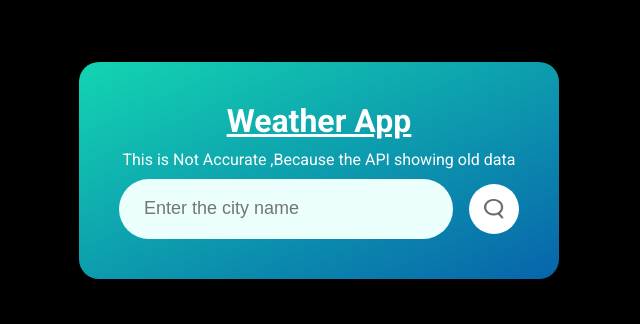
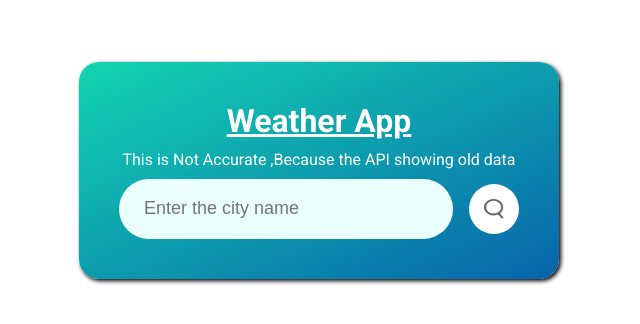
Before and after one commit to Uchiha-Itachi001/Projects, a plain HTML site: page WEATHER/index.html in a window 1280 px wide. Shown: the part 230-554 px from the top of the page, without its empty margins (321-961 px from the left). Drawn offline with Linux system fonts and the light colour scheme.

Commit message:
adding a box shadow and chang thw background color

```diff
--- a/WEATHER/style1.css
+++ b/WEATHER/style1.css
@@ -6,7 +6,6 @@
 html,body{
  height:100%;
  width:100%;
- background-color:var(--black);
  font-family: "Roboto", sans-serif;
  font-style: normal;
  user-select: none;
@@ -31,7 +30,7 @@ header{
 #card{
     display: flex;
     flex-direction: column;
-
+    box-shadow: 2px 2px 4px black;
   color: var(--white);
     border-radius: 20px;
     padding: 2.5rem;
```
